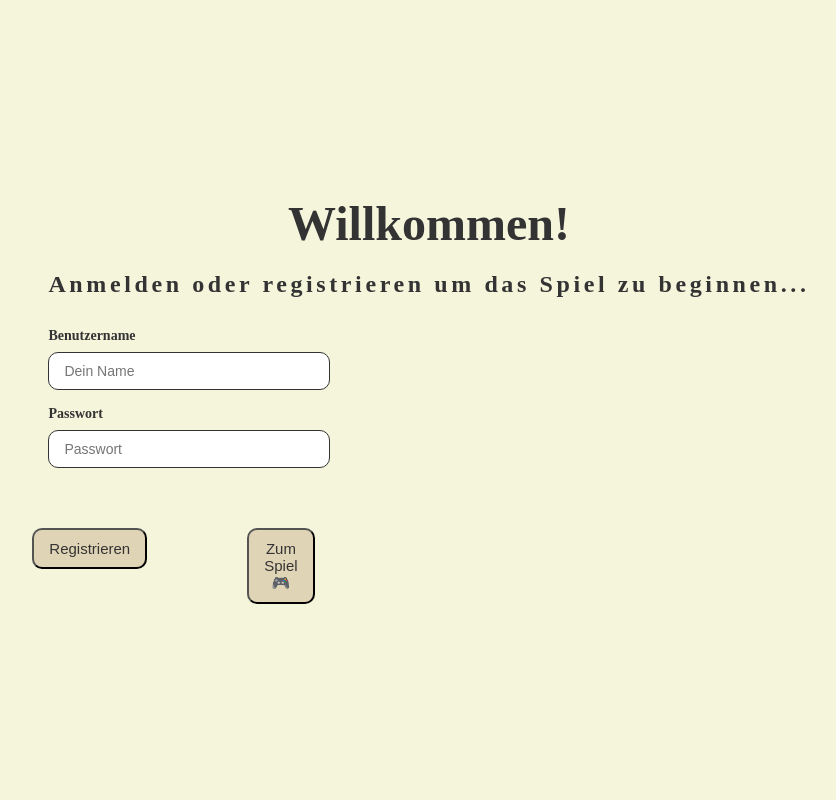
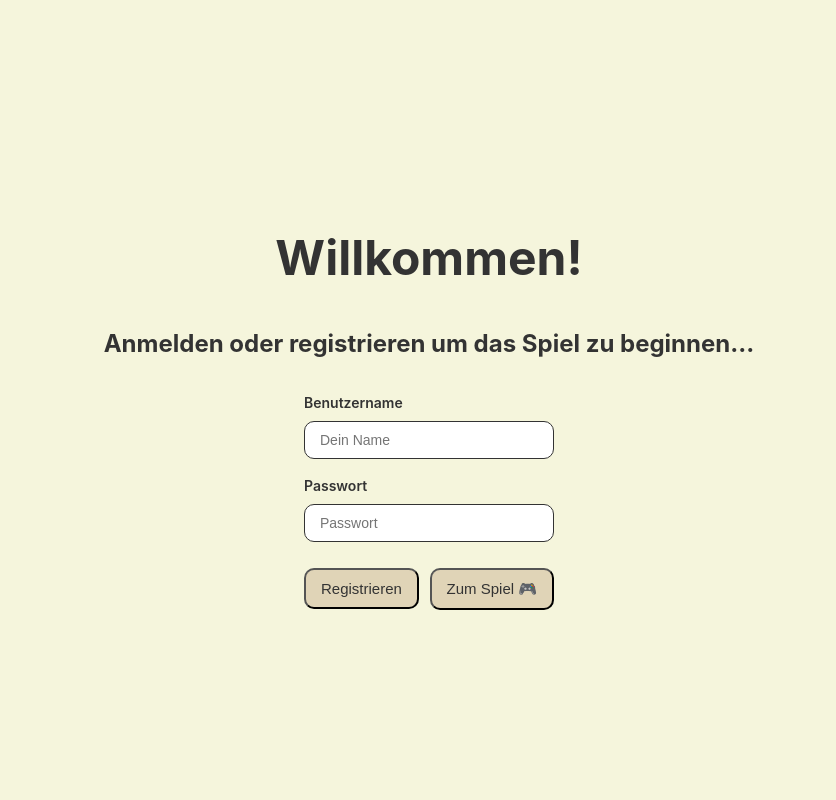
Before and after one commit to baxy-ne/Zahlenraten, a Flask app: page / in a window 1280 px wide. Shown: the whole page, without its empty margins (211-1047 px from the left). Run offline with Flask 3, Linux system fonts and the light colour scheme.

Commit message:
Startseite Styling

```diff
--- a/static/css/style.css
+++ b/static/css/style.css
@@ -8,6 +8,10 @@
 
     --button-color: #e0d4b7;
     --component-fontsize: 14px;
+
+    font-family: Inter, system-ui, Avenir, Helvetica, Arial, sans-serif;
+    line-height: 1.5;
+    font-weight: 400;
 }
 
 body {
@@ -37,8 +41,9 @@
 }
 
 input {
-  display: block;
   width: 100%;
+  max-width: 300px;
+  box-sizing: border-box;
   padding: var(--padding);
   font-size: var(--component-fontsize);
   border: 1px solid var(--border-color);
--- a/templates/index.html
+++ b/templates/index.html
@@ -6,46 +6,46 @@
   <link rel="stylesheet" href="{{ url_for('static', filename='css/style.css') }}">
   <style>
     .willkommen {
-      margin-top: 0px;
       text-align: center;
       font-size: 48px;
-      margin-bottom: 20px;
+
     }
     .Info {
       overflow: hidden;
       white-space: nowrap;
       margin: 0 auto;
-      letter-spacing: .15em;
       animation:
-          typing 3.5s steps(40,end);
+          typing 3.5s steps(70,end);
       margin-bottom: 30px;
       text-align: center;
     }
-    .input-row{
+    .form-input{
       width: 250px;
+      display: flex;
+      flex-direction: column;
+      gap: 10px;
     }
 
     .button-row{
+      width: 250px;
       display: flex;
-      gap: 100px;
-      justify-content: center;
-      margin-top: 60px;
+      gap: 10px;
+      justify-content:space-between;
     }
   </style>
 </head>
 <body>
 
-  <div>
     <h1 class="willkommen">Willkommen!</h1>
-      <h2 class="Info">Anmelden oder registrieren um das Spiel zu beginnen...</h2>
-    <form action="{{ url_for('start') }}" method="post">
-      <div class="input-row">
-
+    <h2 class="Info">Anmelden oder registrieren um das Spiel zu beginnen...</h2>
+    <form class="form-input" action="{{ url_for('start') }}" method="post">
+      <div>
         <label for="username">Benutzername</label>
         <input type="text" id="username" name="username" placeholder="Dein Name" required>
 
         <label for="password">Passwort</label>
         <input type="password" id="password" name="password" placeholder="Passwort" required>
+      </div>
 
         <div class="button-row">
           <a href="{{ url_for('register') }}">
@@ -54,11 +54,7 @@
           <button type="submit">Zum Spiel 🎮</button>
         </div>
 
-      </div>
-
-
     </form>
-  </div>
 
 </body>
 </html>
```
